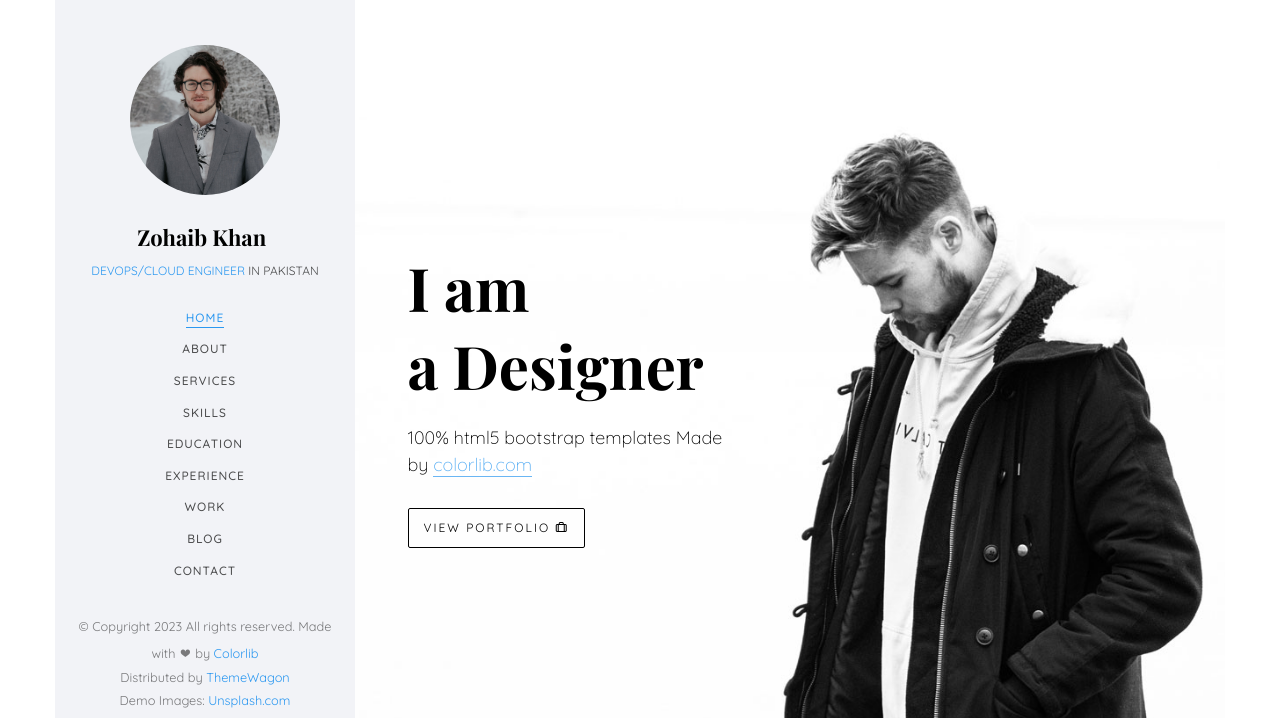
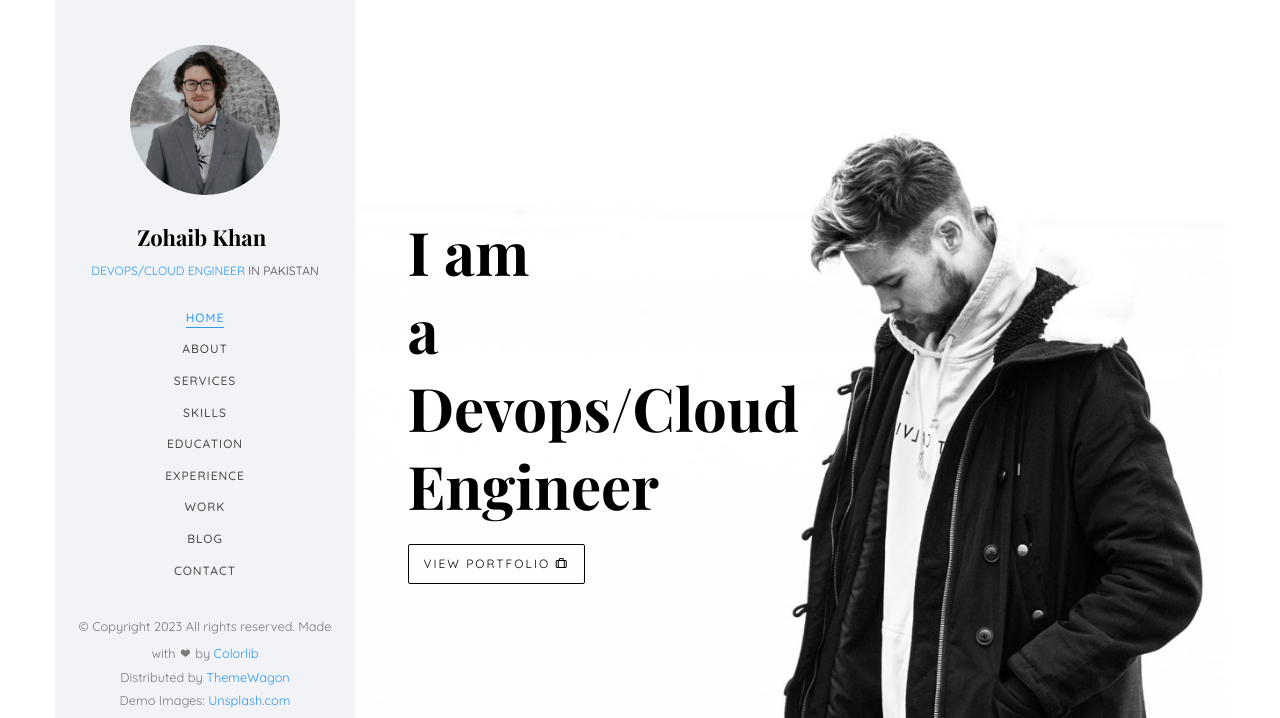
Before and after one commit to imraantufail/awstaticweb, a plain HTML site: page index.html in a window 1280 px wide. Shown: the top 718 px of the page. Drawn offline with nearby package versions, Linux system fonts and the light colour scheme; files whose address does not match are found by name; a web font is replaced by a local one.

Commit message:
Update index.html
update portfolio with zohaib name

```diff
--- a/index.html
+++ b/index.html
@@ -3,7 +3,7 @@
 	<head>
 	<meta charset="utf-8">
 	<meta http-equiv="X-UA-Compatible" content="IE=edge">
-	<title>Jackson Template</title>
+	<title>Zohaib Khan</title>
 	<meta name="viewport" content="width=device-width, initial-scale=1">
 	<meta name="description" content="" />
 	<meta name="keywords" content="" />
@@ -102,8 +102,7 @@ Copyright <script>document.write(new Date().getFullYear());</script> All rights
 					   				<div class="slider-text-inner js-fullheight">
 					   					<div class="desc">
 						   					<h1>Hi! <br>I'm Zohaib Khan</h1>
-						   					<h2>100% html5 bootstrap templates Made by <a href="https://colorlib.com/" target="_blank">colorlib.com</a></h2>
-												<p><a class="btn btn-primary btn-learn">Download CV <i class="icon-download4"></i></a></p>
+<!-- 						   					<p><a class="btn btn-primary btn-learn">Download CV <i class="icon-download4"></i></a></p>	 -->
 											</div>
 					   				</div>
 					   			</div>
@@ -117,10 +116,9 @@ Copyright <script>document.write(new Date().getFullYear());</script> All rights
 					   			<div class="col-md-6 col-md-offset-3 col-md-pull-3 col-sm-12 col-xs-12 js-fullheight slider-text">
 					   				<div class="slider-text-inner">
 					   					<div class="desc">
-						   					<h1>I am <br>a Designer</h1>
-												<h2>100% html5 bootstrap templates Made by <a href="https://colorlib.com/" target="_blank">colorlib.com</a></h2>
+						   					<h1>I am <br>a Devops/Cloud Engineer</h1>
 												<p><a class="btn btn-primary btn-learn">View Portfolio <i class="icon-briefcase3"></i></a></p>
-											</div>
+										</div>
 					   				</div>
 					   			</div>
 					   		</div>
```
